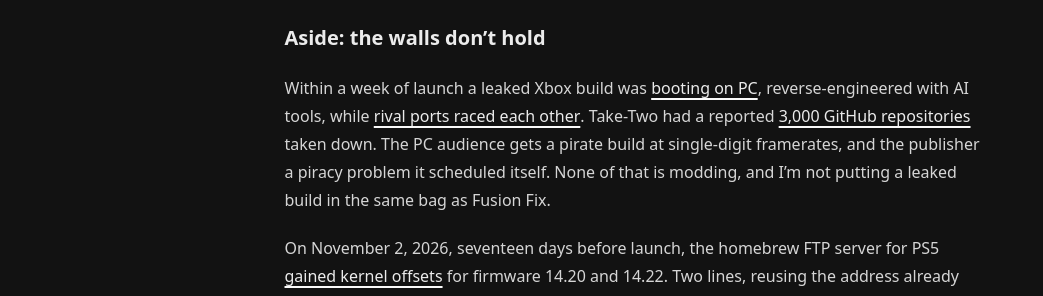
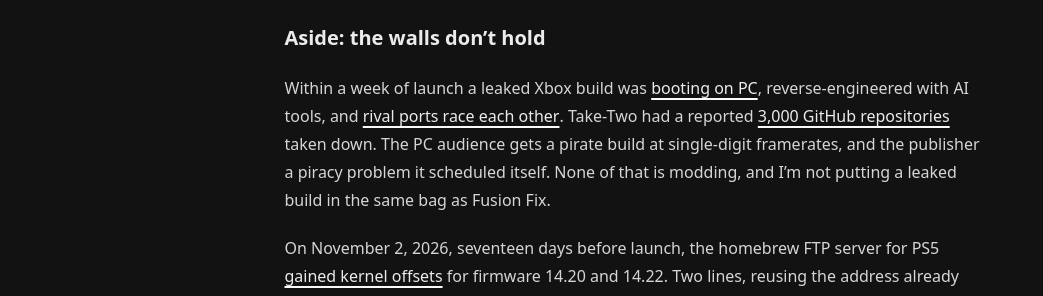
Before and after one commit to h8d13/dontreadthedocs, a Jekyll site: the page built from _notes/modding-wizards.md, in a window 1280 px wide and 900 px high, scrolled down 6363 px. Shown: the part 183-479 px from the top of the window, without its empty margins (0-1043 px from the left). Built offline with Jekyll 4.4.1, drawn with Linux system fonts in a browser that asks for light colours.

Commit message:
misc
Signed-off-by: h8d13 <hadean-eon-dev@proton.me>

```diff
--- a/_notes/modding-wizards.md
+++ b/_notes/modding-wizards.md
@@ -233,8 +233,8 @@ too much of course. Server sided anti-cheat, thanks!
 ### Aside: the walls don't hold
 
 Within a week of launch a leaked Xbox build was
-[booting on PC][gta6-boot], reverse-engineered with AI tools, while
-[rival ports raced each other][gta6-race]. Take-Two had a reported
+[booting on PC][gta6-boot], reverse-engineered with AI tools, and
+[rival ports race each other][gta6-race]. Take-Two had a reported
 [3,000 GitHub repositories][gta6-purge] taken down. The PC audience gets a pirate
 build at single-digit framerates, and the publisher a piracy problem it scheduled
 itself. None of that is modding, and I'm not putting a leaked build in the same bag
```
